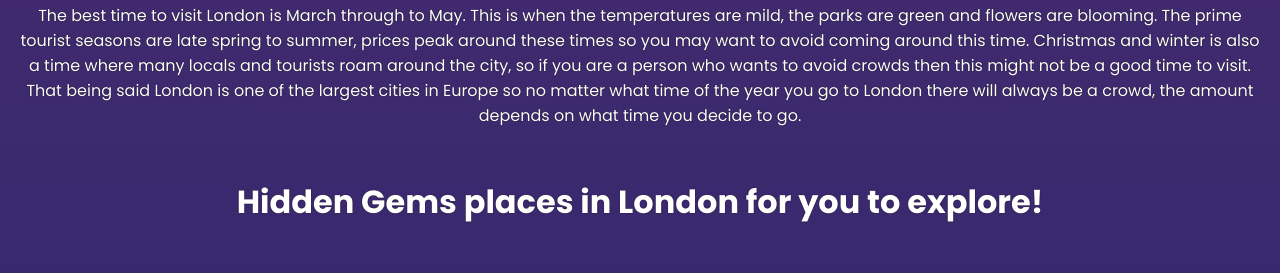
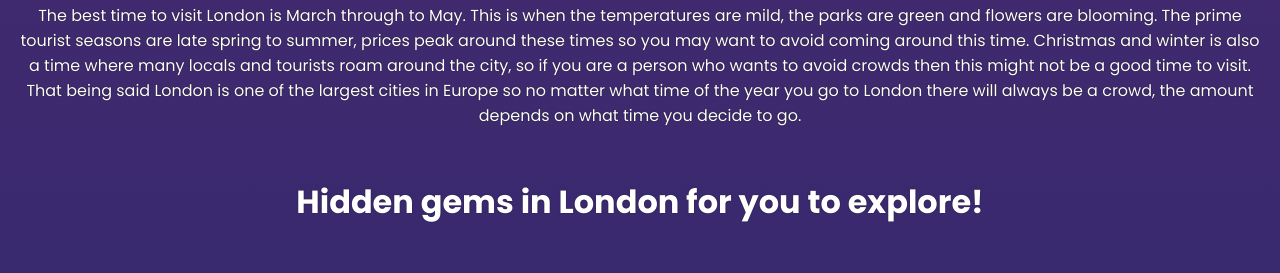
Before and after one commit to rawrnoodles/hometown, a website built with Vite: page index.html in a window 1280 px wide. Shown: the part 4385-4658 px from the top of the page. Built offline with nearby package versions, Linux system fonts and the light colour scheme; grey boxes are pictures that could not be loaded.

Commit message:
Update index.html

```diff
--- a/index.html
+++ b/index.html
@@ -158,7 +158,7 @@ function prevImage() {
         <p>The best time to visit London is March through to May. This is when the temperatures are mild, the parks are green and flowers are blooming. The prime tourist seasons are late spring to summer, prices peak around these times so you may want to avoid coming around this time. Christmas and winter is also a time where many locals and tourists roam around the city, so if you are a person who wants to avoid crowds then this might not be a good time to visit. That being said London is one of the largest cities in Europe so no matter what time of the year you go to London there will always be a crowd, the amount depends on what time you decide to go.
         </p>
 	<!-- Hidden Gems places in London for you to explore! -->
-	<h1>Hidden Gems places in London for you to explore!</h1>
+	<h1>Hidden gems in London for you to explore!</h1>
         <div id="image_slider">
 			<button class="slick-prev" onclick="prevImage();"></button>
             <img id="image" style="object-fit: contain;"/>
```
